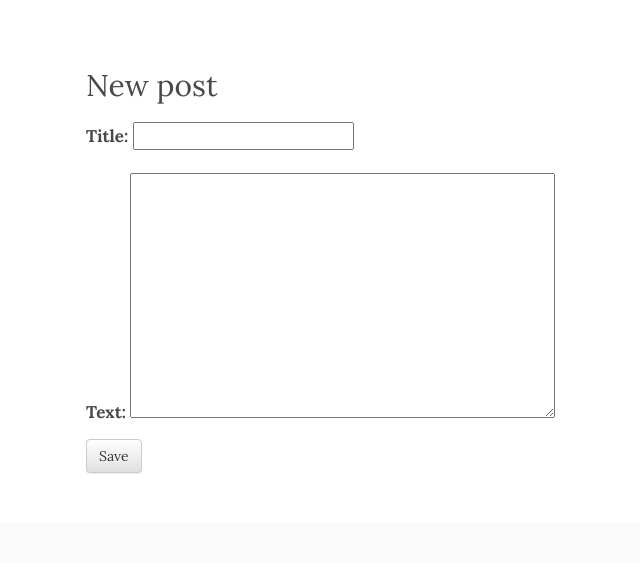
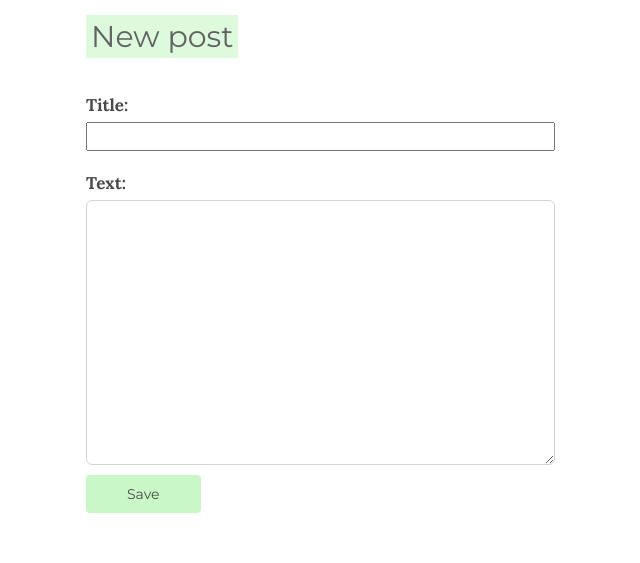
Before and after one commit to georginapuig/djangogirls, a Django app: page /post/new/ in a window 1280 px wide. Shown: the part 521-1084 px from the top of the page, without its empty margins (219-859 px from the left). Before the commit the page ends 994 px from the top, so only its background shows below. Run offline with Django 3.2, Linux system fonts and the light colour scheme; the visitor is signed in with stand-in values (Sample User, id 1); some libraries are stand-ins or nearby versions.

Commit message:
add style

```diff
--- a/blog/static/css/blog.css
+++ b/blog/static/css/blog.css
@@ -63,6 +92,37 @@
 p {
   margin-top: 20px;
   font-size: 17px;
+}
+
+.container h2 {
+  display: inline-block;
+  font-family: 'Montserrat';
+  margin-bottom: 15px;
+  padding: 5px;
+  background-color: rgb(188, 245, 186, .5);
+  color: #636363;
+}
+
+#id_title,
+#id_text {
+  display: block;
+  width: 70%;
+}
+
+textarea {
+  padding: 10px;
+  border-radius: 6px;
+  border: 1px solid lightgrey;
+}
+
+button.save {
+  font-family: 'Montserrat';
+  padding: 8px 40px;
+  background-color: rgb(188, 245, 186, .8);
+}
+
+button.save:hover {
+  background-color: rgb(188, 245, 186, .5);
 }
 
 /*******************
--- a/blog/templates/blog/base.html
+++ b/blog/templates/blog/base.html
@@ -11,11 +11,14 @@
 <body>
   <div class="header">
     <div class="container">
+      <h1><a href="{% url 'post_list' %}">Django Girls Blog</a></h1>
+      <p id="p-header">This is a cheap version of Medium</p>
       {% if user.is_authenticated %}
-        <a href="{% url 'post_new' %}" class="top-menu"><span class="glyphicon glyphicon-plus"></span></a>
+        <a id="new-post-a" href="{% url 'post_new' %}" class="top-menu">
+          <span class="glyphicon glyphicon-plus"></span>
+          New Post
+        </a>
       {% endif %}
-      <h1>Django Girls Blog</h1>
-      <p id="p-header">This is a cheap version of Medium</p>
     </div>
   </div>
 
--- a/blog/templates/blog/post_detail.html
+++ b/blog/templates/blog/post_detail.html
@@ -4,16 +4,21 @@
   <div class="container">
     <div class="title-date">
       <h2 class="title">{{ post.title }}</h2>
+
+      <div id="date-edit">
         <div>
           {% if post.published_date %}
             <div class="date">
               {{ post.published_date }}
             </div>
           {% endif %}
+        </div>
 
+        <div class="edit">
           {% if user.is_authenticated %}
             <a class="btn btn-default" href="{% url 'post_edit' pk=post.pk %}"><span class="glyphicon glyphicon-pencil"></span></a>
           {% endif %}
+        </div>
       </div>
     </div>
 
--- a/blog/templates/blog/post_edit.html
+++ b/blog/templates/blog/post_edit.html
@@ -4,8 +4,10 @@
   <div class="container">
     <h2>New post</h2>
     <form method="POST" class="post-form">{% csrf_token %}
-      {{ form.as_p }}
-      <button type="submit" class="save btn btn-default">Save</button>
+      <div class="form-fields">
+        {{ form.as_p }}
+      </div>
+      <button type="submit" class="save btn">Save</button>
     </form>
   </div>
 {% endblock %}
```
Also changed, not shown: other parts of blog/static/css/blog.css (+32 -3 lines). Lines whose indentation alone changed are shown as unchanged.
